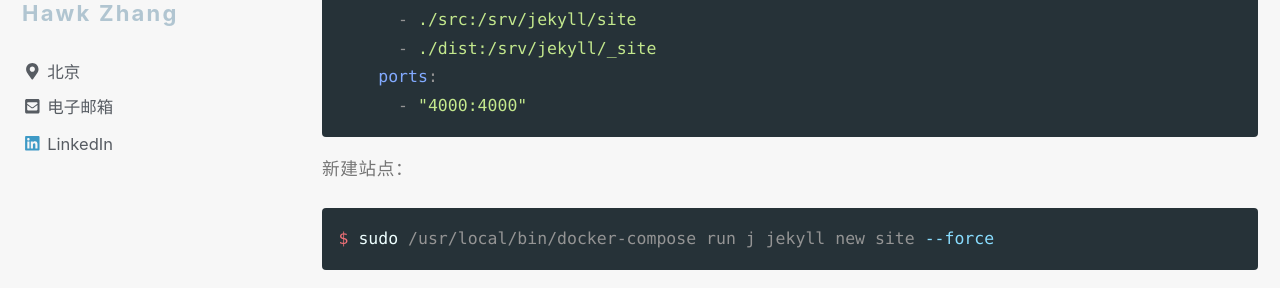
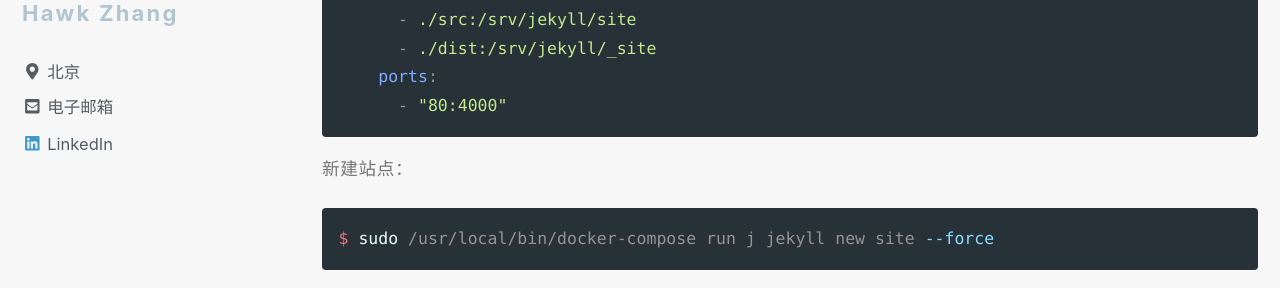
Before and after one commit to narru888/linotes_note, a Jekyll site: the page built from _posts/docker/2018-02-02-docker.jekyll.md, in a window 1280 px wide and 900 px high, scrolled down 2409 px. Shown: the part 164-452 px from the top of the window. Built offline with Jekyll 4.4.1, drawn with Linux system fonts in a browser that asks for light colours; nearby versions of some CDN libraries; a script that is not in the unit is left out.

Commit message:
update on 2018-10-29 09:23:01 CST

````diff
--- a/_posts/docker/2018-02-02-docker.jekyll.md
+++ b/_posts/docker/2018-02-02-docker.jekyll.md
@@ -85,7 +85,7 @@ services:
       - ./src:/srv/jekyll/site
       - ./dist:/srv/jekyll/_site
     ports:
-      - "4000:4000"
+      - "80:4000"
 ```
 
 
````
